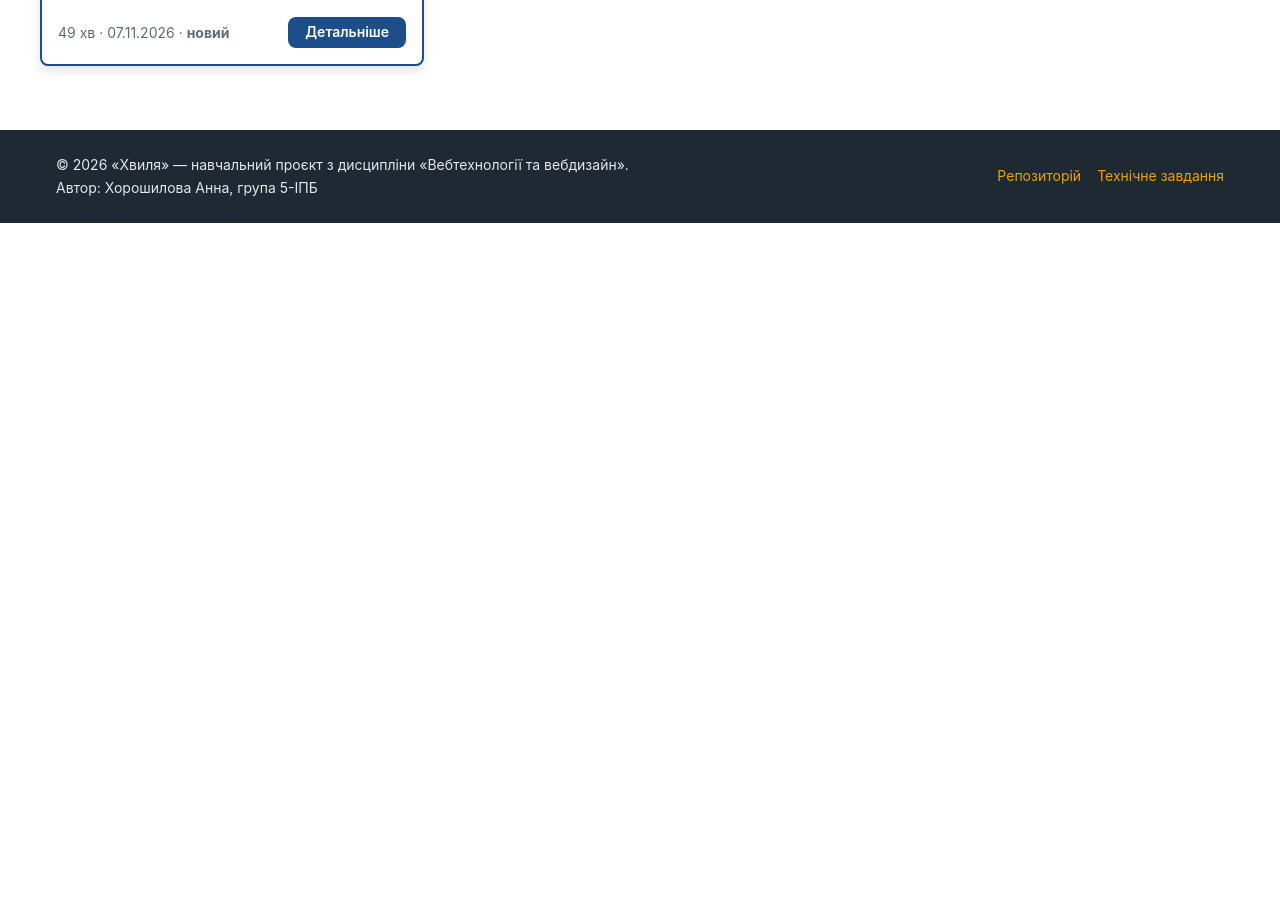
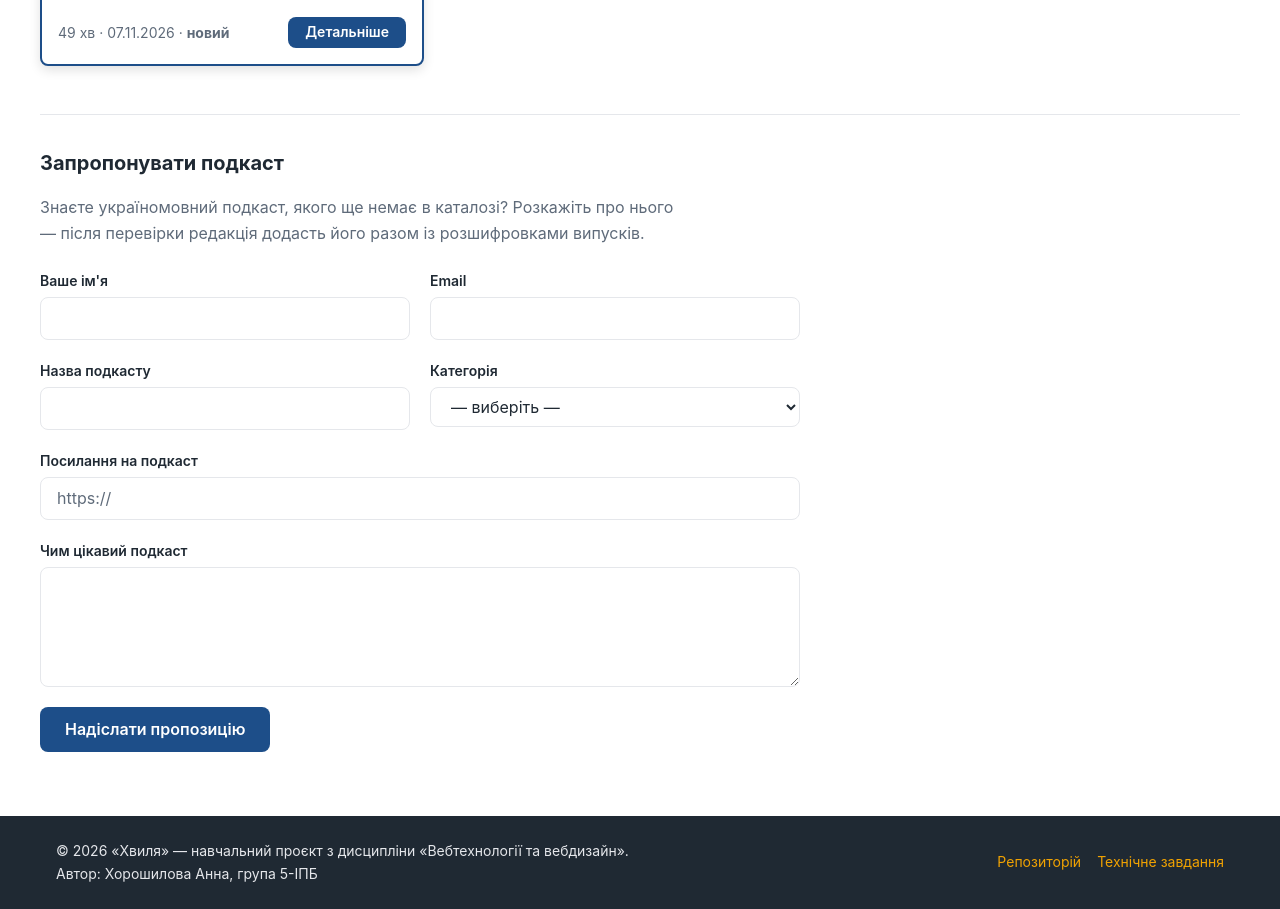
Before and after one commit to AnnaKhoro/webproject-khoroshylova, a React (Vite) app in the folder webproject-react/: page / in a window 1280 px wide. Shown: the part 1806-2715 px from the top of the page. Before the commit the page ends 2029 px from the top, so only its background shows below. Built offline with nearby package versions, Linux system fonts and the light colour scheme.

Commit message:
Implement form with controlled fields and validation

```diff
--- /dev/null
+++ b/webproject-react/src/components/SuggestForm.jsx
@@ -0,0 +1,85 @@
+// Форма «Запропонувати подкаст» з керованими полями. Стан усіх полів — один об'єкт у самій формі,
+// бо більше нікому не потрібен. Правила перевірки — модуль utils/validate.js з ПР6 без змін.
+import { useState } from 'react';
+import { validateSuggestion } from '../utils/validate.js';
+import { Field } from './Field.jsx';
+import { Button } from './Button.jsx';
+import { Alert } from './Alert.jsx';
+
+const EMPTY = { name: '', email: '', podcastTitle: '', category: '', link: '', message: '' };
+
+const CATEGORIES = [
+  ['education', 'Освіта'], ['science', 'Наука'], ['tech', 'Технології'],
+  ['history', 'Історія'], ['psychology', 'Психологія'], ['career', "Кар'єра"],
+];
+
+export function SuggestForm({ existingTitles }) {
+  const [form, setForm] = useState(EMPTY);
+  const [errors, setErrors] = useState({});
+  const [sent, setSent] = useState(null);   // дані останньої успішної пропозиції
+
+  // Функційна форма setForm: нове значення будується з попереднього стану, а не з копії в замиканні
+  const handleChange = (field) => (event) => {
+    const { value } = event.target;
+    setForm((prev) => ({ ...prev, [field]: value }));
+    setErrors((prev) => ({ ...prev, [field]: undefined }));   // помилка зникає під час редагування
+  };
+
+  function handleSubmit(event) {
+    event.preventDefault();
+    const found = validateSuggestion(form, { existingTitles });
+    setErrors(found);
+    const first = Object.keys(found)[0];
+    if (first) {
+      setSent(null);
+      document.getElementById(`suggest-${first}`)?.focus();   // фокус — на перше поле з помилкою
+      return;
+    }
+    console.log('Пропозиція подкасту:', form);
+    setSent(form);
+    setForm(EMPTY);
+  }
+
+  const field = (name) => ({
+    name,
+    id: `suggest-${name}`,
+    value: form[name],
+    error: errors[name],
+    onChange: handleChange(name),
+  });
+
+  return (
+    <section className="catalog__suggest" aria-labelledby="suggest-heading">
+      <h2 id="suggest-heading">Запропонувати подкаст</h2>
+      <p className="catalog__intro">
+        Знаєте україномовний подкаст, якого ще немає в каталозі? Розкажіть про нього — після перевірки редакція додасть
+        його разом із розшифровками випусків.
+      </p>
+      {sent && (
+        <div className="catalog__result">
+          <Alert variant="success" title="Дякуємо!">
+            Пропозицію подкасту «{sent.podcastTitle.trim()}» надіслано, ми відповімо на {sent.email.trim()}.
+          </Alert>
+        </div>
+      )}
+      <form className="catalog__form" noValidate onSubmit={handleSubmit}>
+        <Field label="Ваше ім'я" autoComplete="name" {...field('name')} />
+        <Field label="Email" type="email" autoComplete="email" {...field('email')} />
+        <Field label="Назва подкасту" {...field('podcastTitle')} />
+        <Field label="Категорія" as="select" {...field('category')}>
+          <option value="">— виберіть —</option>
+          {CATEGORIES.map(([slug, name]) => <option key={slug} value={slug}>{name}</option>)}
+        </Field>
+        <div className="catalog__wide">
+          <Field label="Посилання на подкаст" type="url" placeholder="https://" {...field('link')} />
+        </div>
+        <div className="catalog__wide">
+          <Field label="Чим цікавий подкаст" as="textarea" rows={4} {...field('message')} />
+        </div>
+        <div className="catalog__wide">
+          <Button type="submit">Надіслати пропозицію</Button>
+        </div>
+      </form>
+    </section>
+  );
+}
--- a/webproject-react/src/pages/CatalogPage.jsx
+++ b/webproject-react/src/pages/CatalogPage.jsx
@@ -9,9 +9,11 @@ import { CategoryFilter } from '../components/CategoryFilter.jsx';
 import { Field } from '../components/Field.jsx';
 import { EpisodeList } from '../components/EpisodeList.jsx';
 import { Modal } from '../components/Modal.jsx';
+import { SuggestForm } from '../components/SuggestForm.jsx';
 
 const store = new Store({ episodes, podcasts, categories });
 const counts = store.countByCategory();
+const existingTitles = podcasts.map((p) => p.title);   // для правила «такого подкасту ще немає»
 
 // Тимчасовий ручний перемикач стану для перевірки: ?status=loading | error
 // (так само його можна змінити в React Developer Tools). Справжнє завантаження — на ПР12.
@@ -68,6 +70,7 @@ export function CatalogPage() {
         </p>
       )}
       <EpisodeList status={status} error={error} episodes={filtered} onOpen={handleOpen} onRetry={() => setStatus('success')} />
+      <SuggestForm existingTitles={existingTitles} />
       {openEpisode && <Modal episode={openEpisode} onClose={handleClose} />}
     </main>
   );
```
